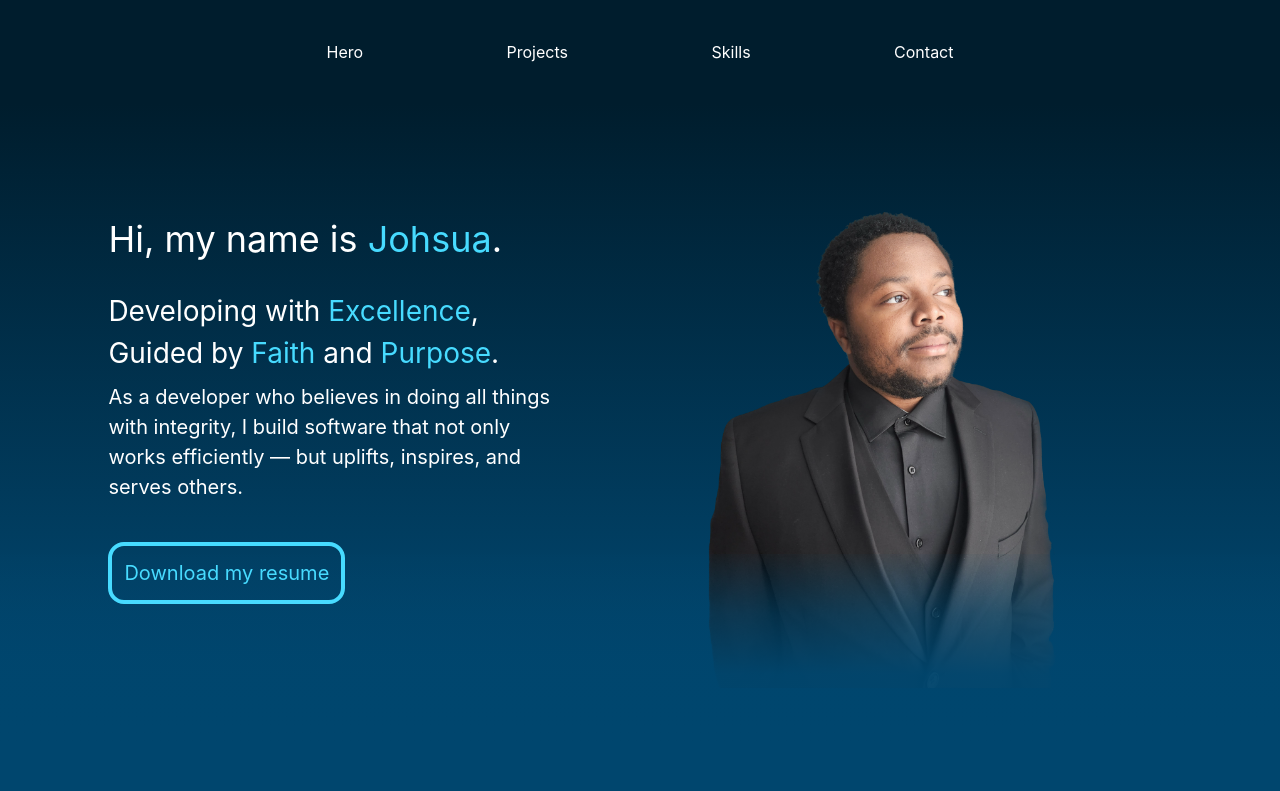
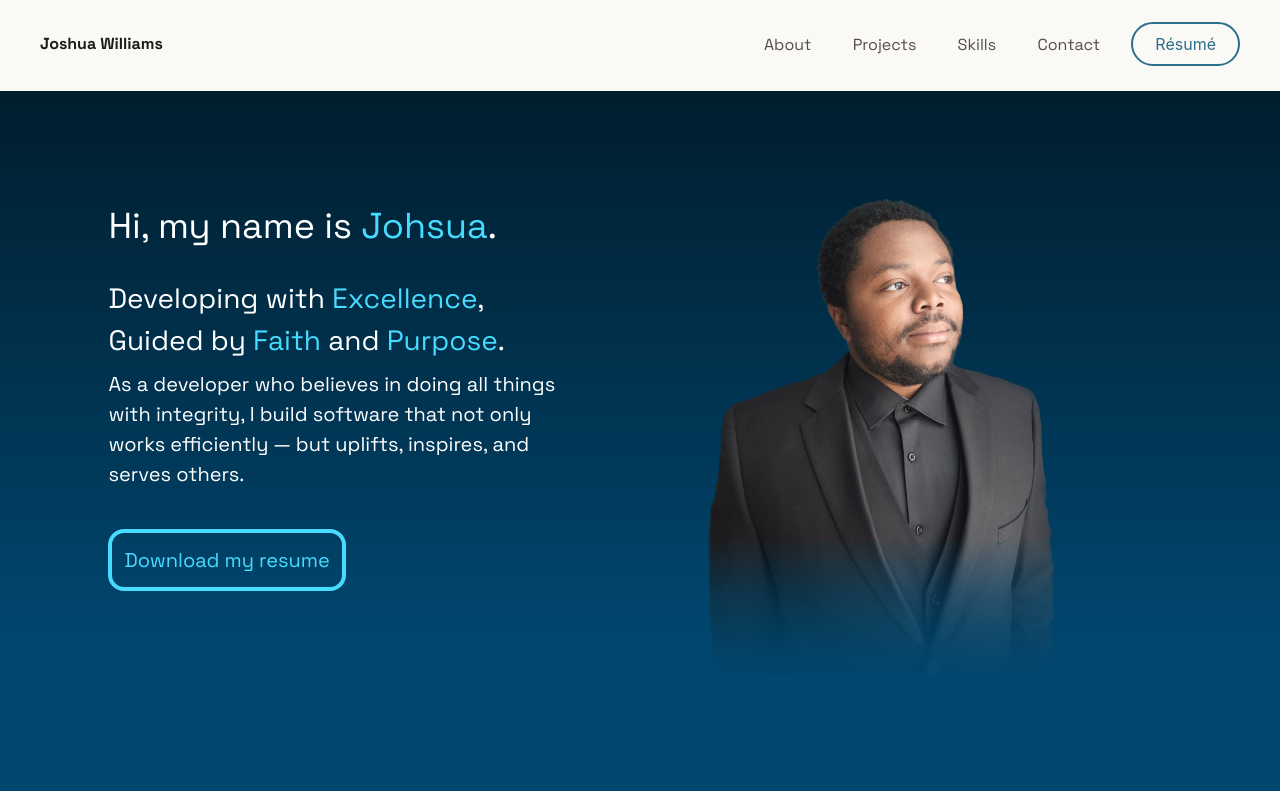
Before and after one commit to Jwill1551/portfolio-25, a React (Create React App) app: page / in a window 1280 px wide. Shown: the top 791 px of the page. Built offline with nearby package versions, Linux system fonts and the light colour scheme.

Commit message:
Developed header navigation (Desktop)

```diff
--- a/package.json
+++ b/package.json
@@ -54,5 +54,8 @@
   "homepage": "https://jwill1551.github.io/portfolio-25/",
   "devDependencies": {
     "gh-pages": "^6.3.0"
+  },
+  "allowScripts": {
+    "@parcel/watcher@2.5.1": true
   }
 }
--- a/public/index.html
+++ b/public/index.html
@@ -15,6 +15,12 @@
       user's mobile device or desktop. See https://developers.google.com/web/fundamentals/web-app-manifest/
     -->
     <link rel="manifest" href="%PUBLIC_URL%/manifest.json" />
+    <link rel="preconnect" href="https://fonts.googleapis.com" />
+    <link rel="preconnect" href="https://fonts.gstatic.com" crossorigin />
+    <link
+      href="https://fonts.googleapis.com/css2?family=Space+Grotesk:wght@300..700&display=swap"
+      rel="stylesheet"
+    />
     <!--
       Notice the use of %PUBLIC_URL% in the tags above.
       It will be replaced with the URL of the `public` folder during the build.
--- a/src/App.js
+++ b/src/App.js
@@ -1,4 +1,5 @@
 import './App.css';
+import './assets/styles/newUI.css'
 import 'jquery/dist/jquery.slim';
 
 /*** Import Components ***/
--- /dev/null
+++ b/src/assets/styles/newUI.css
@@ -0,0 +1,4 @@
+/** Add New Font to the page **/
+p, span, a, h1, h2, h3, h4, h5, h6 {
+    font-family: "Space Grotesk", sans-serif !important;
+}
--- a/src/components/layout/header/header-component.css
+++ b/src/components/layout/header/header-component.css
@@ -1,5 +1,7 @@
 .portfolio-header {
-    background-color: #001D2D;
+    background-color: #FAF9F6;
+    padding: 22px 40px !important;
+    border-bottom: solid #E4E1D9
 }
 
 .portfolio-header .portfolio-header__nav-list {
@@ -12,14 +14,39 @@
     transition: outline 0.1s ease-in-out;
 }
 
-.portfolio-header .portfolio-header__nav-list li a:focus {
-    color: #47DBFF !important;
+.portfolio-header .portfolio-header__nav-name span {
+    color:#1C1B19;
+    font: 19px;
+    font-weight: bold;
+}
+
+.portfolio-header .portfolio-header__nav-list li a {
+    color: #524F49 !important;
+}
+
+.portfolio-header .portfolio-header__nav-list li button {
+    border-radius: 25px;
+    border: solid 2px #2C6E8C;
+    padding: 10px 22px;
+    color: #2C6E8C;
+    transition: background 0.2s ease-in, color 0.2s ease-in;
+}
+
+.portfolio-header .portfolio-header__nav-list li button:hover {
+    color: white;
+    background: #2C6E8C;
+}
+
+.portfolio-header .portfolio-header__nav-list .nav-list__item,
+.portfolio-header__nav-name {
+    align-self: center;
 }
 
 .portfolio-header .nav-list__item a:hover,
 .portfolio-header .nav-list__item a:focus-visible {
-    color: #47DBFF !important;
-    outline: solid 3px #47DBFF;
+    color: #389dcd !important;
+    border-bottom: solid 2px #389dcd;
+    transition: border-bottom 0.2s ease-in;
 }
 
 @media screen and (min-width: 768.50px) {
--- a/src/components/layout/header/header.js
+++ b/src/components/layout/header/header.js
@@ -5,12 +5,16 @@ import MobileHeader from './mobile_header';
 export default function Header() {
     return (
         <header className="portfolio-header">
-           <nav className="columns mb-0 portfolio-header__nav is-hidden-mobile">
-               <ul class="column is-three-quarters portfolio-header__nav-list is-flex is-justify-content-space-evenly mx-auto mb-0 col-6 col-md-8 col-sm-10">
-                   <li className='nav-list__item'><a className="has-text-white" href="#hero">Hero</a></li>
-                   <li className='nav-list__item'><a className="has-text-white" href="#projects">Projects</a></li>
-                   <li className='nav-list__item'><a className="has-text-white" href="#skills">Skills</a></li>
-                   <li className='nav-list__item'><a className="has-text-white" href="#contact">Contact</a></li>
+           <nav className="columns is-flex is-justify-content-space-between mb-0 portfolio-header__nav is-hidden-mobile">
+               <div className="column is-5 is-flex is-justify-content-start mb-0  portfolio-header__nav-name">
+                  <span>Joshua Williams</span>
+               </div>
+               <ul class="column is-5 portfolio-header__nav-list is-flex is-justify-content-space-between mb-0 col-6 col-md-8 col-sm-10">
+                   <li className='nav-list__item'><a href="#hero">About</a></li>
+                   <li className='nav-list__item'><a href="#projects">Projects</a></li>
+                   <li className='nav-list__item'><a href="#skills">Skills</a></li>
+                   <li className='nav-list__item'><a href="#contact">Contact</a></li>
+                   <li><button>Résumé</button></li>
                </ul>
            </nav>
            <MobileHeader />
```
